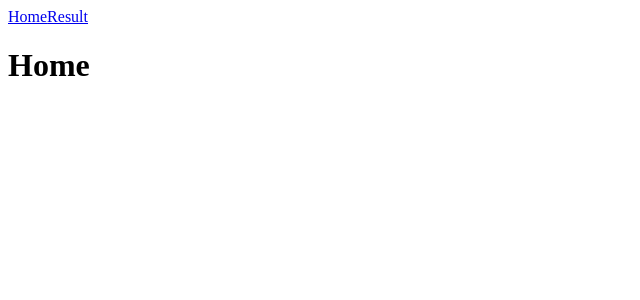
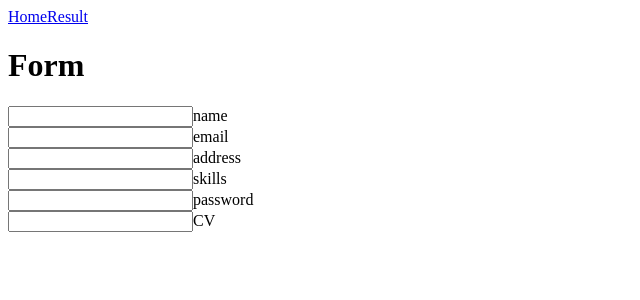
Before and after one commit to M-Hafez22/dynamic-form-vue, a Vue app: page / in a window 1280 px wide. Shown: the top 300 px of the page, without its empty margins (0-640 px from the left). Built offline with nearby package versions, Linux system fonts and the light colour scheme.

Commit message:
Add the Form

```diff
--- a/src/views/HomeView.vue
+++ b/src/views/HomeView.vue
@@ -1,8 +1,24 @@
 <script setup>
+import { useFormStore } from "../stores/form";
+
+const store = useFormStore();
 </script>
 
 <template>
   <main>
-    <h1>Home</h1>
+    <h1>Form</h1>
+    <div v-for="item in store.form" :key="item.name">
+      <div class="input">
+        <input
+          type="item.type"
+          v-model="item.value"
+          autoComplete="off"
+          required
+        />
+        <label :style="{ top: item?.value?.length > 0 ? 0 : '' }">
+          {{ item.name }}
+        </label>
+      </div>
+    </div>
   </main>
 </template>
```
